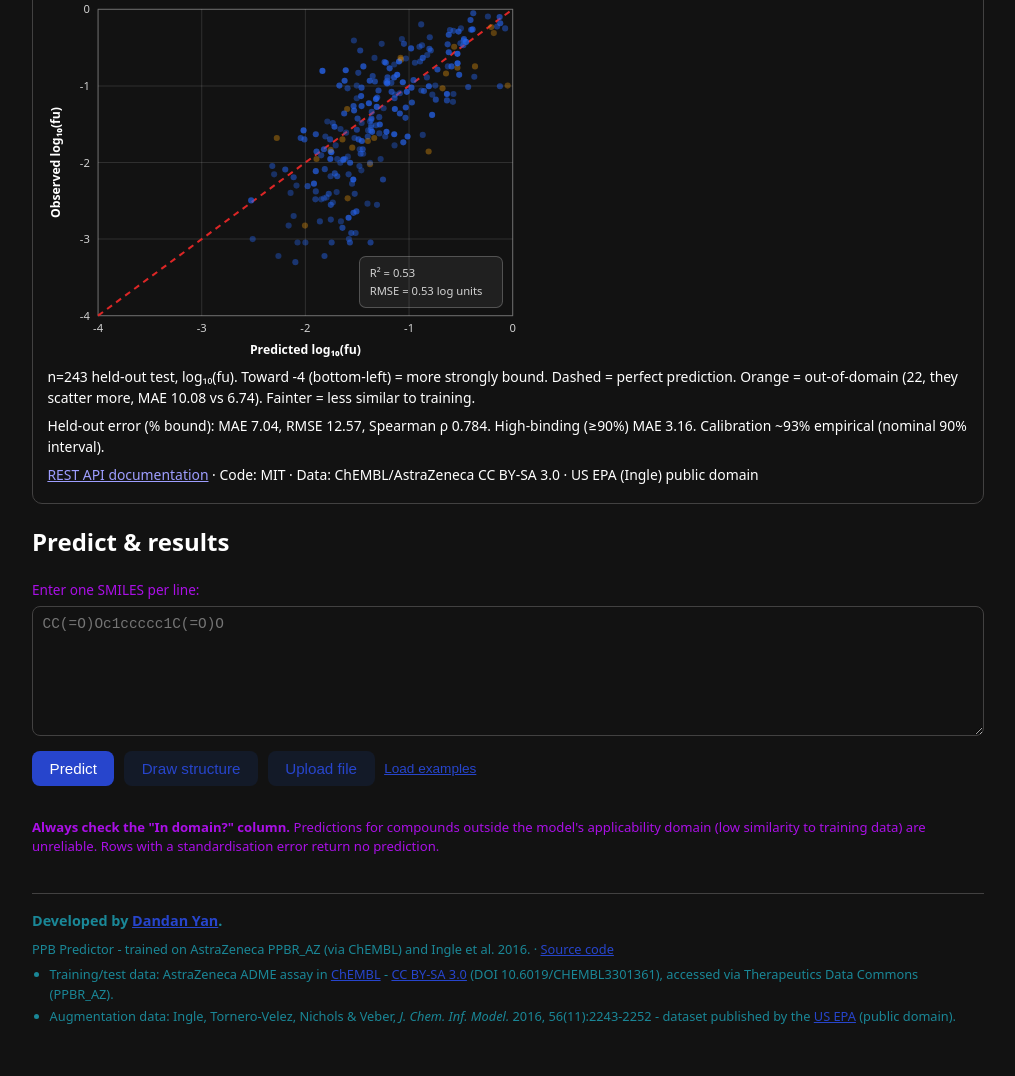
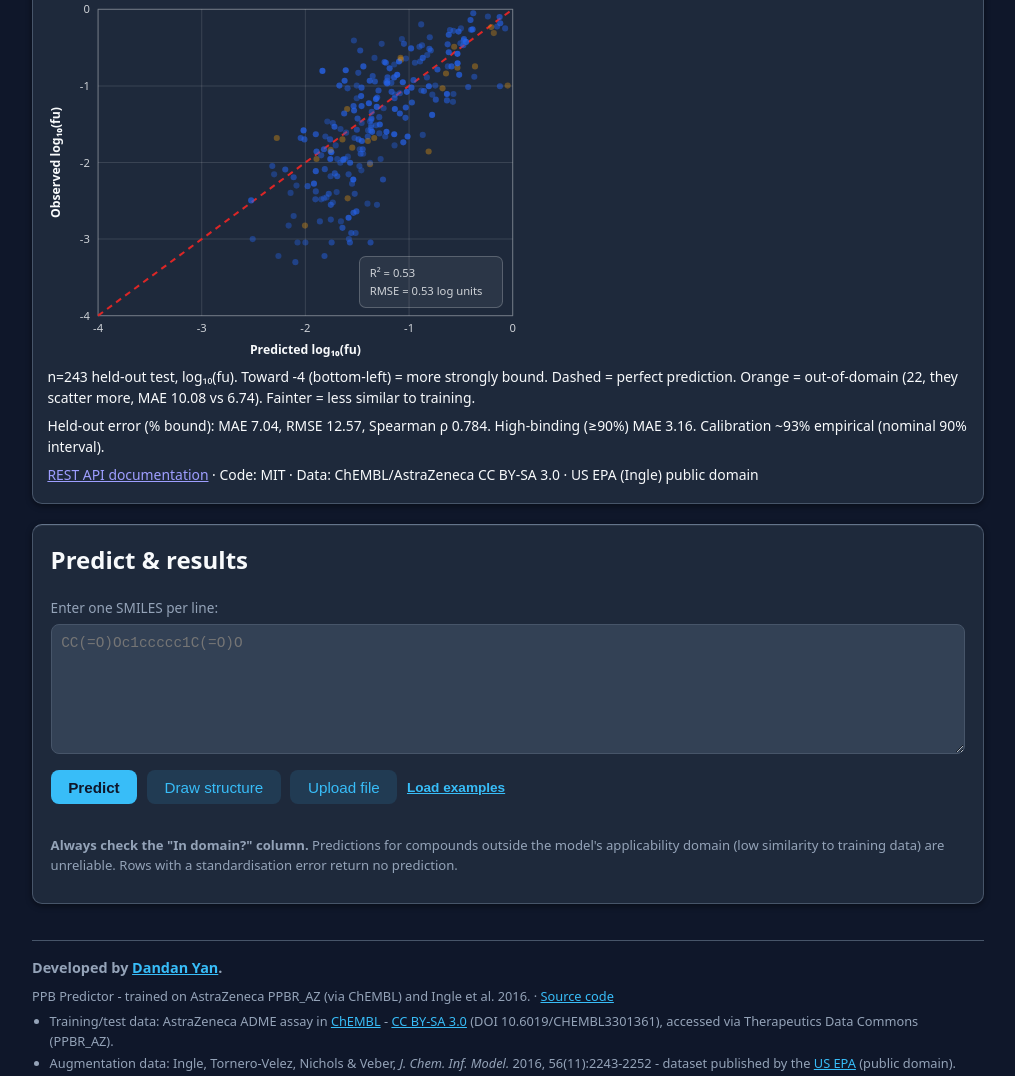
Before and after one commit to ddyan7/PPB-Model, a plain HTML site: page docs/index.html in a window 1280 px wide. Shown: the part 593-1669 px from the top of the page, without its empty margins (132-1147 px from the left). Before the commit the page ends 1646 px from the top, so only its background shows below. Drawn offline with Linux system fonts and the light colour scheme; no server answers.

Commit message:
Refined dark palette

```diff
--- a/docs/styles.css
+++ b/docs/styles.css
@@ -1,31 +1,57 @@
 /* Force the dark theme for every visitor (ignore the OS/browser light preference)
    so the app always renders with the dark canvas and light text. */
-:root { color-scheme: dark; --edge: #424141; --muted: #aa10e7; --accent: #2745cc; --gold: #1a8797; }
+/* Refined dark palette: a dark slate canvas (not pure black), off-white text
+   (not pure #fff), layered surfaces for elevation, and desaturated/lightened
+   accents so nothing glows against the dark background. */
+:root {
+  color-scheme: dark;
+  --bg:          #0F172A;                 /* page canvas - slate 900 */
+  --surface:     #1E293B;                 /* raised panels / cards - slate 800 */
+  --surface-2:   #334155;                 /* nested surfaces / inputs / hover - slate 700 */
+  --edge:        #475569;                 /* borders & dividers - slate 600 */
+  --edge-hi:     #64748B;                 /* light-catch on the top edge of cards - slate 500 */
+  --text:        #F8FAFC;                 /* primary text - slate 50 */
+  --text-2:      #CBD5E1;                 /* secondary text - slate 300 */
+  --muted:       #94A3B8;                 /* muted / label text - slate 400 */
+  --accent:      #38BDF8;                 /* links, headings, accents - sky 400 */
+  --accent-hover:#0EA5E9;                 /* accent hover / active - sky 500 */
+  --accent-tint: rgba(56,189,248,.12);    /* faint accent surfaces */
+  --success:     #22C55E;                 /* green 500 */
+  --warning:     #F59E0B;                 /* amber 500 */
+  --error:       #EF4444;                 /* red 500 */
+  /* Depth: a drop shadow to lift cards off the canvas, plus a 1px inset top
+     highlight so light appears to catch the top edge of each raised surface. */
+  --card-shadow: 0 2px 6px rgba(0,0,0,.45), inset 0 1px 0 rgba(255,255,255,.06);
+}
 * { box-sizing: border-box; }
 body { font-family: system-ui, -apple-system, Segoe UI, Roboto, sans-serif;
-       max-width: 1000px; margin: 0 auto; padding: 1.5rem; line-height: 1.5; }
+       max-width: 1000px; margin: 0 auto; padding: 1.5rem; line-height: 1.5;
+       background: var(--bg); color: var(--text); }
 h1 {color: var(--accent); margin: 0 0 .25rem; font-size: 3.0rem; }
-p.sub { color: var(--muted); margin: 0 0 1.25rem; }
+p.sub { color: var(--text-2); margin: 0 0 1.25rem; }
 .input-label { display: block; color: var(--muted); font-size: .85rem; margin-bottom: .35rem; }
 textarea { width: 100%; min-height: 130px; font-family: ui-monospace, monospace;
-           font-size: .9rem; padding: .6rem; border: 1px solid var(--edge); border-radius: 8px; }
+           font-size: .9rem; padding: .6rem; border: 1px solid var(--edge); border-radius: 8px;
+           background: var(--surface-2); color: var(--text); }
 .row { display: flex; gap: .6rem; align-items: center; flex-wrap: wrap; margin: .6rem 0 1rem; }
-button { background: var(--accent); color: #fff; border: 0; border-radius: 8px;
-         padding: .55rem 1.1rem; font-size: .95rem; cursor: pointer; }
-button.secondary { background: rgba(37,99,235,.10); color: var(--accent); }
+button { background: var(--accent); color: var(--bg); border: 0; border-radius: 8px;
+         padding: .55rem 1.1rem; font-size: .95rem; cursor: pointer; font-weight: 600; }
+button:not(.secondary):not(.link):not(:disabled):hover { background: var(--accent-hover); }
+button.secondary { background: var(--accent-tint); color: var(--accent); font-weight: 500; }
+button.secondary:not(:disabled):hover { background: rgba(56,189,248,.2); }
 button:disabled { opacity: .6; cursor: default; }
 /* Prominent "working" state on the Predict button while a request is in flight:
    a spinner, full opacity (overrides the dimmed disabled look), and a soft pulse. */
 @keyframes ppb-spin { to { transform: rotate(360deg); } }
-@keyframes ppb-pulse { 0%,100% { box-shadow: 0 0 0 0 rgba(39,69,204,.45); }
-                       50% { box-shadow: 0 0 0 6px rgba(39,69,204,0); } }
+@keyframes ppb-pulse { 0%,100% { box-shadow: 0 0 0 0 rgba(56,189,248,.5); }
+                       50% { box-shadow: 0 0 0 6px rgba(56,189,248,0); } }
 button.loading, button.loading:disabled {
   opacity: 1; cursor: progress; padding-left: 2.5rem;
   animation: ppb-pulse 1.3s ease-in-out infinite; }
 button.loading::before {
   content: ""; position: absolute; left: 1.05rem; top: 50%;
   width: .95rem; height: .95rem; margin-top: -.5rem; box-sizing: border-box;
-  border: 2px solid rgba(255,255,255,.4); border-top-color: #fff;
+  border: 2px solid rgba(15,23,42,.35); border-top-color: var(--bg);
   border-radius: 50%; animation: ppb-spin .7s linear infinite; }
 button { position: relative; }
 .link { background: none; color: var(--accent); padding: 0; font-size: .85rem; text-decoration: underline; }
@@ -41,25 +67,29 @@
 td.struct svg { display: block; width: 120px; height: 80px;
                 background: #fff; border-radius: 4px; }
 td.num { text-align: right; font-variant-numeric: tabular-nums; }
-th.driver, td.driver { background: rgba(37,99,235,.09); }
+th.driver, td.driver { background: var(--accent-tint); }
 td.driver { font-weight: 600; color: var(--accent); }
 .pill { display: inline-block; padding: .1rem .5rem; border-radius: 999px; font-size: .74rem; font-weight: 600; }
-.in { background: #dcfce7; color: #166534; }
-.out { background: #fee2e2; color: #991b1b; }
-.bad { background: #fef9c3; color: #854d0e; }
-.b-high { background: #fee2e2; color: #991b1b; }
-.b-mod  { background: #fef9c3; color: #854d0e; }
-.b-low  { background: #dbeafe; color: #1e40af; }
+.in { background: rgba(34,197,94,.15); color: var(--success); }
+.out { background: rgba(239,68,68,.15); color: var(--error); }
+.bad { background: rgba(245,158,11,.15); color: var(--warning); }
+.b-high { background: rgba(239,68,68,.15); color: var(--error); }
+.b-mod  { background: rgba(245,158,11,.15); color: var(--warning); }
+.b-low  { background: var(--accent-tint); color: var(--accent); }
 .note { color: var(--muted); font-size: .82rem; margin-top: 1rem; }
-.err { color: #991b1b; font-size: .9rem; }
-.intro { background: rgba(37,99,235,.06); border: 1px solid var(--edge);
+.err { color: var(--error); font-size: .9rem; }
+.intro, .predict { background: var(--surface); border: 1px solid var(--edge);
+         border-top-color: var(--edge-hi); box-shadow: var(--card-shadow);
          border-radius: 10px; padding: .9rem 1.1rem; margin: 0 0 1rem; }
+.predict { margin: 0 0 1.25rem; }
+.predict .panel-title { margin-top: .2rem; }
 .intro h2 { font-size: 1rem; margin: 0 0 .4rem; }
 .intro p { margin: .4rem 0; font-size: .9rem; }
 .intro ul { margin: .4rem 0 0; padding-left: 1.2rem; font-size: .88rem; }
 .intro li { margin: .15rem 0; }
-details.card { border: 1px solid var(--edge); border-radius: 10px;
-               padding: .6rem .9rem; margin: 0 0 1.25rem; }
+details.card { background: var(--surface); border: 1px solid var(--edge);
+               border-top-color: var(--edge-hi); box-shadow: var(--card-shadow);
+               border-radius: 10px; padding: .6rem .9rem; margin: 0 0 1.25rem; }
 details.card summary { cursor: pointer; font-weight: 600; font-size: .95rem; }
 /* Blue disclosure triangles so the expandable panels read as clickable. */
 details.card summary::marker,
@@ -79,7 +109,7 @@
 #jsme_container { border: 1px solid var(--edge); border-radius: 8px; width: 380px; max-width: 100%; }
 .toolbar { display: flex; gap: .5rem; align-items: center; margin-top: 1rem; }
 footer { margin-top: 2.25rem; border-top: 1px solid var(--edge);
-         padding-top: 1rem; font-size: .8rem; color: var(--gold); }
+         padding-top: 1rem; font-size: .8rem; color: var(--muted); }
 footer a { color: var(--accent); }
 .dev { margin: 0 0 .5rem; font-size: .9rem; font-weight: 600; color: inherit; }
 .credits { margin: .4rem 0 0; padding-left: 1.1rem; }
```
Also changed, not shown: .claude/launch.json.
